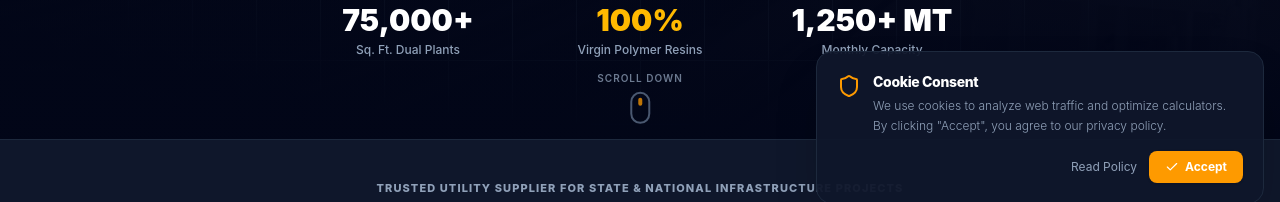
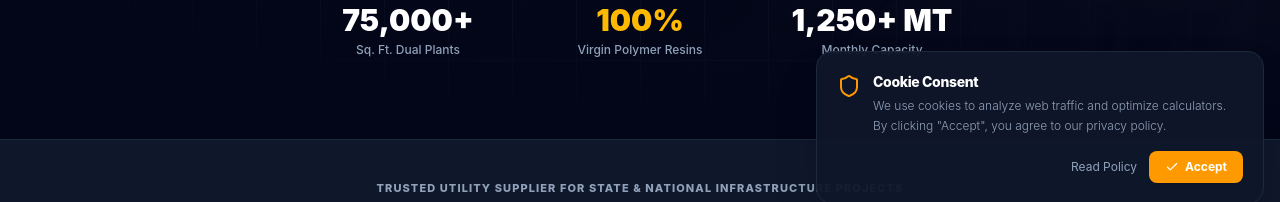
Before and after one commit to shashankjain843/Rajshree, a React (Vite) app: page / in a window 1280 px wide. Shown: the part 580-782 px from the top of the page. Built offline with nearby package versions, Linux system fonts and the light colour scheme.

Commit message:
Permanently remove Scroll Down mouse indicator from Hero

```diff
--- a/src/components/Hero.jsx
+++ b/src/components/Hero.jsx
@@ -121,21 +121,6 @@ export default function Hero() {
           </motion.div>
         </motion.div>
       </div>
-
-      {/* Scroll Down Indicator */}
-      <div className="absolute bottom-4 left-1/2 -translate-x-1/2 z-20 hidden md:block">
-        <motion.div
-          animate={{ y: [0, 6, 0] }}
-          transition={{ repeat: Infinity, duration: 1.8 }}
-          className="flex flex-col items-center gap-1.5 cursor-pointer opacity-75 hover:opacity-100 transition-opacity"
-          onClick={() => document.getElementById('about')?.scrollIntoView({ behavior: 'smooth' })}
-        >
-          <span className="text-[10px] text-slate-400 tracking-widest font-semibold uppercase">Scroll Down</span>
-          <div className="w-5 h-8 border-2 border-slate-500 rounded-full flex justify-center p-1">
-            <div className="w-1 h-2 bg-amber-500 rounded-full"></div>
-          </div>
-        </motion.div>
-      </div>
     </section>
   );
 }
```
